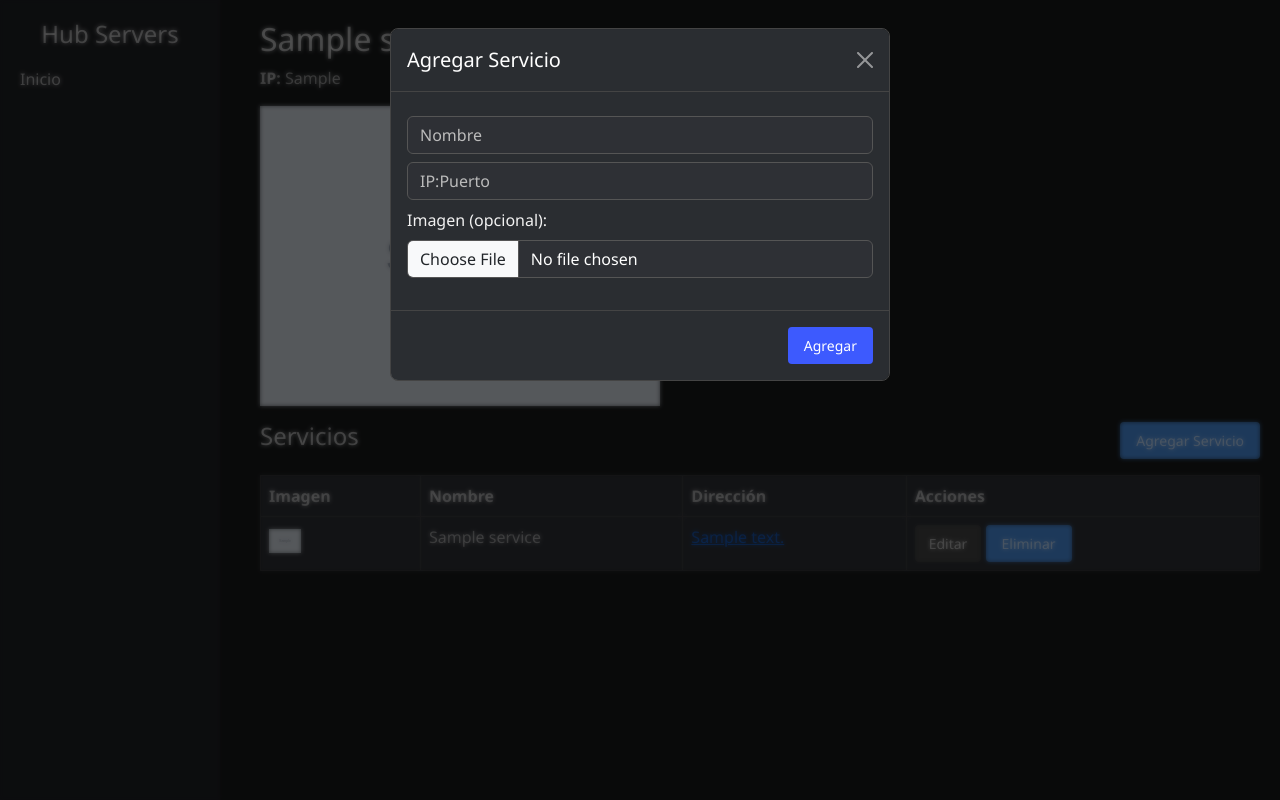
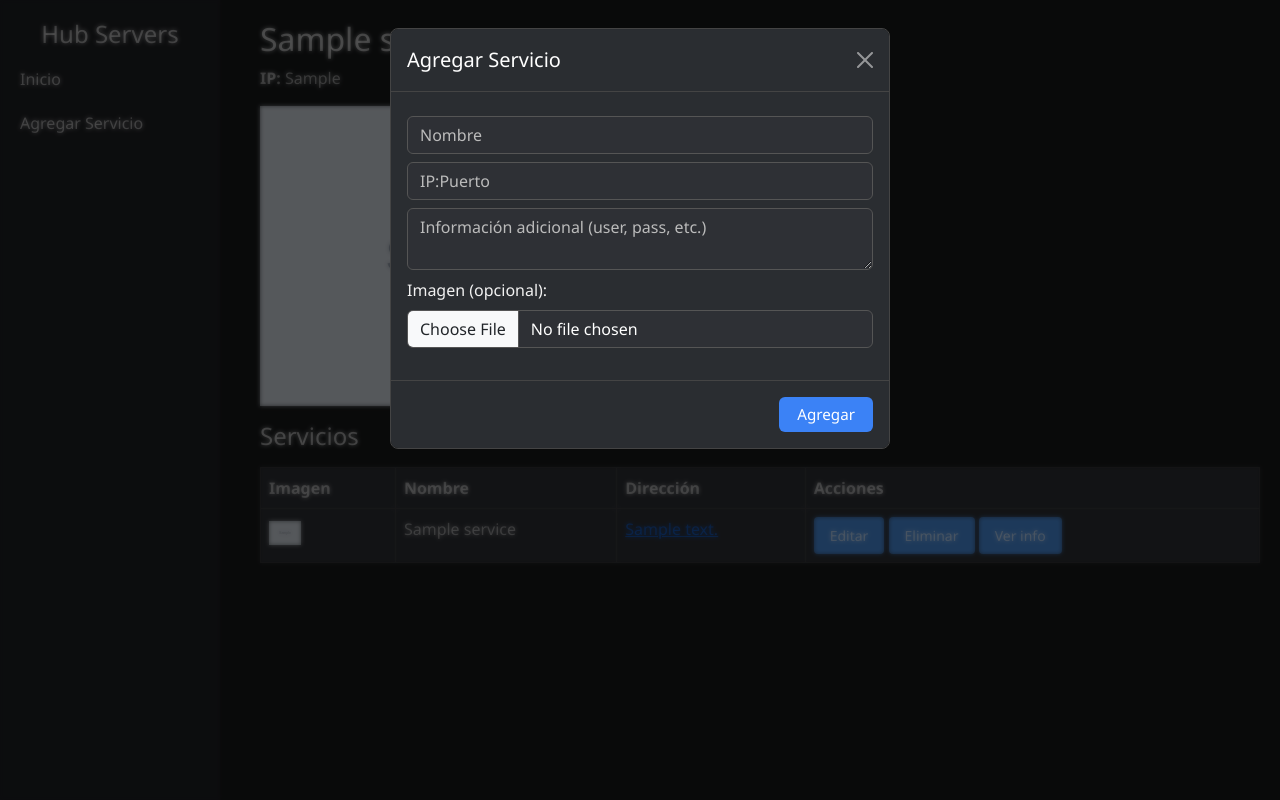
Before and after one commit to Lup1n-3/HubServer, a Flask app: template templates/server.html in a window 1280 px wide, after a click on "Agregar Servicio". Run offline with Flask 3, Linux system fonts and the light colour scheme; the template is opened without the code that fills it: most values are stand-ins (such as "Sample title", 1, 10 or a date in 2020); grey boxes marked "Sample" are stand-in pictures.

Commit message:
Add files via upload

```diff
--- a/templates/server.html
+++ b/templates/server.html
@@ -5,6 +5,22 @@
   <title>{{ server.name }}</title>
   <link href="https://cdn.jsdelivr.net/npm/bootstrap@5.3.3/dist/css/bootstrap.min.css" rel="stylesheet">
   <link rel="stylesheet" href="/static/css/style.css">
+  <style>
+    .btn-modern {
+      background-color: #3b82f6;
+      color: white;
+      font-weight: 500;
+      border-radius: 6px;
+      padding: 6px 18px;
+      font-size: 0.95rem;
+      border: none;
+      transition: background-color 0.2s ease-in-out;
+    }
+    .btn-modern:hover {
+      background-color: #2563eb;
+      color: white;
+    }
+  </style>
 </head>
 <body>
 
@@ -12,6 +28,7 @@
   <div class="sidebar">
     <h4 class="text-center">Hub Servers</h4>
     <a href="/">Inicio</a>
+    <a href="#" data-bs-toggle="modal" data-bs-target="#addModal">Agregar Servicio</a>
   </div>
 
   <div class="content w-100">
@@ -22,13 +39,10 @@
       <img src="/static/images/{{ server.image }}" class="img-fluid mb-3" style="max-width: 400px;">
     {% endif %}
 
-    <div class="d-flex justify-content-between align-items-center">
-      <h4>Servicios</h4>
-      <button class="btn btn-primary" data-bs-toggle="modal" data-bs-target="#addModal">Agregar Servicio</button>
-    </div>
+    <h4>Servicios</h4>
 
     <table class="table table-bordered bg-white mt-3">
-      <thead class="table-light">
+      <thead class="table-dark">
         <tr>
           <th>Imagen</th>
           <th>Nombre</th>
@@ -41,22 +55,34 @@
         <tr>
           <td>
             {% if s.icon %}
-              <img src="/static/service_icons/{{ s.icon }}" class="service-icon">
+              <img src="/static/service_icons/{{ s.icon }}" class="service-icon" height="32">
             {% else %}
               <img src="https://via.placeholder.com/32x32?text=+" class="service-icon">
             {% endif %}
           </td>
           <td>{{ s.name }}</td>
-          <td><a href="http://{{ s.address }}" target="_blank">{{ s.address }}</a></td>
           <td>
-            <button class="btn btn-sm btn-secondary" data-bs-toggle="modal" data-bs-target="#editModal{{ s.sid }}">Editar</button>
-            <a href="/server/{{ server.id }}/delete_service/{{ s.sid }}" class="btn btn-sm btn-danger">Eliminar</a>
+            {% set addr = s.address %}
+            {% if 'http' in addr %}
+              <a href="{{ addr }}" target="_blank">{{ addr }}</a>
+            {% else %}
+              <a href="http://{{ addr }}" target="_blank">{{ addr }}</a>
+            {% endif %}
           </td>
+<td>
+  <button class="btn btn-primary" data-bs-toggle="modal" data-bs-target="#editModal{{ s.sid }}">Editar</button>
+  <a href="/server/{{ server.id }}/delete_service/{{ s.sid }}" class="btn btn-primary">Eliminar</a>
+  {% if s.info %}
+  <button class="btn btn-primary" onclick="showInfo(`{{ s.info | escape }}`)">Ver info</button>
+  {% endif %}
+</td>
+
         </tr>
         {% endfor %}
       </tbody>
     </table>
 
+    <!-- Modal Agregar -->
     <div class="modal fade" id="addModal" tabindex="-1">
       <div class="modal-dialog">
         <form method="post" action="/server/{{ server.id }}/add_service" enctype="multipart/form-data" class="modal-content">
@@ -67,16 +93,18 @@
           <div class="modal-body">
             <input type="text" name="name" class="form-control mb-2" placeholder="Nombre" required>
             <input type="text" name="address" class="form-control mb-2" placeholder="IP:Puerto" required>
+            <textarea name="info" class="form-control mb-2" placeholder="Información adicional (user, pass, etc.)"></textarea>
             <label>Imagen (opcional):</label>
             <input type="file" name="icon" class="form-control">
           </div>
           <div class="modal-footer">
-            <button type="submit" class="btn btn-primary">Agregar</button>
+            <button type="submit" class="btn-modern">Agregar</button>
           </div>
         </form>
       </div>
     </div>
 
+    <!-- Modals Editar -->
     {% for s in server.services %}
     <div class="modal fade" id="editModal{{ s.sid }}" tabindex="-1">
       <div class="modal-dialog">
@@ -88,20 +116,43 @@
           <div class="modal-body">
             <input type="text" name="name" class="form-control mb-2" value="{{ s.name }}" required>
             <input type="text" name="address" class="form-control mb-2" value="{{ s.address }}" required>
+            <textarea name="info" class="form-control mb-2" placeholder="Información adicional">{{ s.info }}</textarea>
             <label>Cambiar imagen:</label>
             <input type="file" name="icon" class="form-control">
           </div>
           <div class="modal-footer">
-            <button type="submit" class="btn btn-primary">Guardar</button>
+            <button type="submit" class="btn-modern">Guardar</button>
           </div>
         </form>
       </div>
     </div>
     {% endfor %}
 
+    <!-- Modal Info -->
+    <div class="modal fade" id="infoModal" tabindex="-1">
+      <div class="modal-dialog">
+        <div class="modal-content">
+          <div class="modal-header">
+            <h5 class="modal-title">Información Adicional</h5>
+            <button type="button" class="btn-close" data-bs-dismiss="modal"></button>
+          </div>
+          <div class="modal-body">
+            <pre id="infoText" class="mb-0"></pre>
+          </div>
+        </div>
+      </div>
+    </div>
+
   </div>
 </div>
 
+<script>
+  function showInfo(info) {
+    document.getElementById("infoText").textContent = info;
+    const modal = new bootstrap.Modal(document.getElementById('infoModal'));
+    modal.show();
+  }
+</script>
 <script src="https://cdn.jsdelivr.net/npm/bootstrap@5.3.3/dist/js/bootstrap.bundle.min.js"></script>
 </body>
 </html>
```
Also changed, not shown: templates/add_service.html (added, +17 -0 lines), templates/edit_service.html (added, +17 -0 lines).
